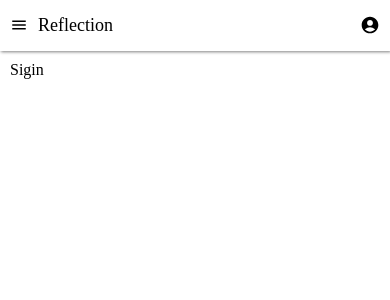
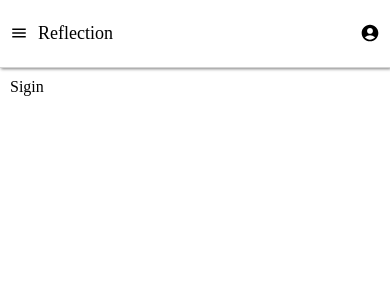
Before and after one commit to QAISER-HUSSAIN-01/reflection-nextjs, a Next.js app: page / in a window 390 px wide. Shown: the top 300 px of the page. Built offline with nearby package versions, Linux system fonts and the light colour scheme.

Commit message:
make some changes in sidebar links

```diff
--- a/src/shared/layout/Layout.jsx
+++ b/src/shared/layout/Layout.jsx
@@ -1,5 +1,5 @@
-import React, { useEffect, useRef, useState } from 'react';
-import styles from './Layout.module.css';
+import React from 'react';
+import styles from '../../../styles/Layout.module.css';
 import Navbar from '../navbar/Navbar';
 import Sidebar from '../sidebar/Sidebar';
 import useLayout from '../../hooks/layout';
@@ -13,7 +13,7 @@ function Layout({ children }) {
       </div>
       <div className={styles.sectionContainer}>
         <div className={styles.sidebarContainer} style={{ left: left }} >
-          <Sidebar hide={hide} />
+          <Sidebar hide={hide} handleSidebar={handleSidebar} />
         </div>
         <div className={styles.contentContainer}>
           {children}
--- a/src/shared/sidebar/Sidebar.jsx
+++ b/src/shared/sidebar/Sidebar.jsx
@@ -3,7 +3,7 @@ import styles from './Sidebar.module.css'
 import { items } from './list';
 import Link from 'next/link';
 
-function Sidebar({hide}) {
+function Sidebar({hide,handleSidebar}) {
   return (
     <div className={styles.sidebar}>
       <ul className={styles.unorderedList}>
@@ -11,7 +11,10 @@ function Sidebar({hide}) {
           <Link
             href={item.to}
             key={index}
-            className={styles.link}>
+            className={styles.link}
+            onClick={handleSidebar}
+            >
+
             <li>
               {item.icon} <span style={{display:hide}}>{item.name} </span>
             </li>
--- a/src/shared/layout/Layout.module.css
+++ b/styles/Layout.module.css
@@ -5,6 +5,7 @@
 .navbarContainer{
     height: 8vh;
     box-shadow: 1px 1px 3px gray;
+    border-bottom: 1px solid lightgrey;
 }
 .sectionContainer{
     display: flex;
@@ -25,7 +26,7 @@
 }
 
 @media (max-width:600px){
-    .navbarContainer{height: 6vh;}
-    .sectionContainer{height: calc(100vh - 6vh);}
-    .sidebarContainer{position: absolute; bottom: 0; top: 6vh; left: 0px; background-color: white;}
+    .navbarContainer{height: 8vh;}
+    .sectionContainer{height: calc(100vh - 8vh);}
+    .sidebarContainer{position: absolute; bottom: 0; top: 8vh; left: 0px; background-color: white;}
 }
```
